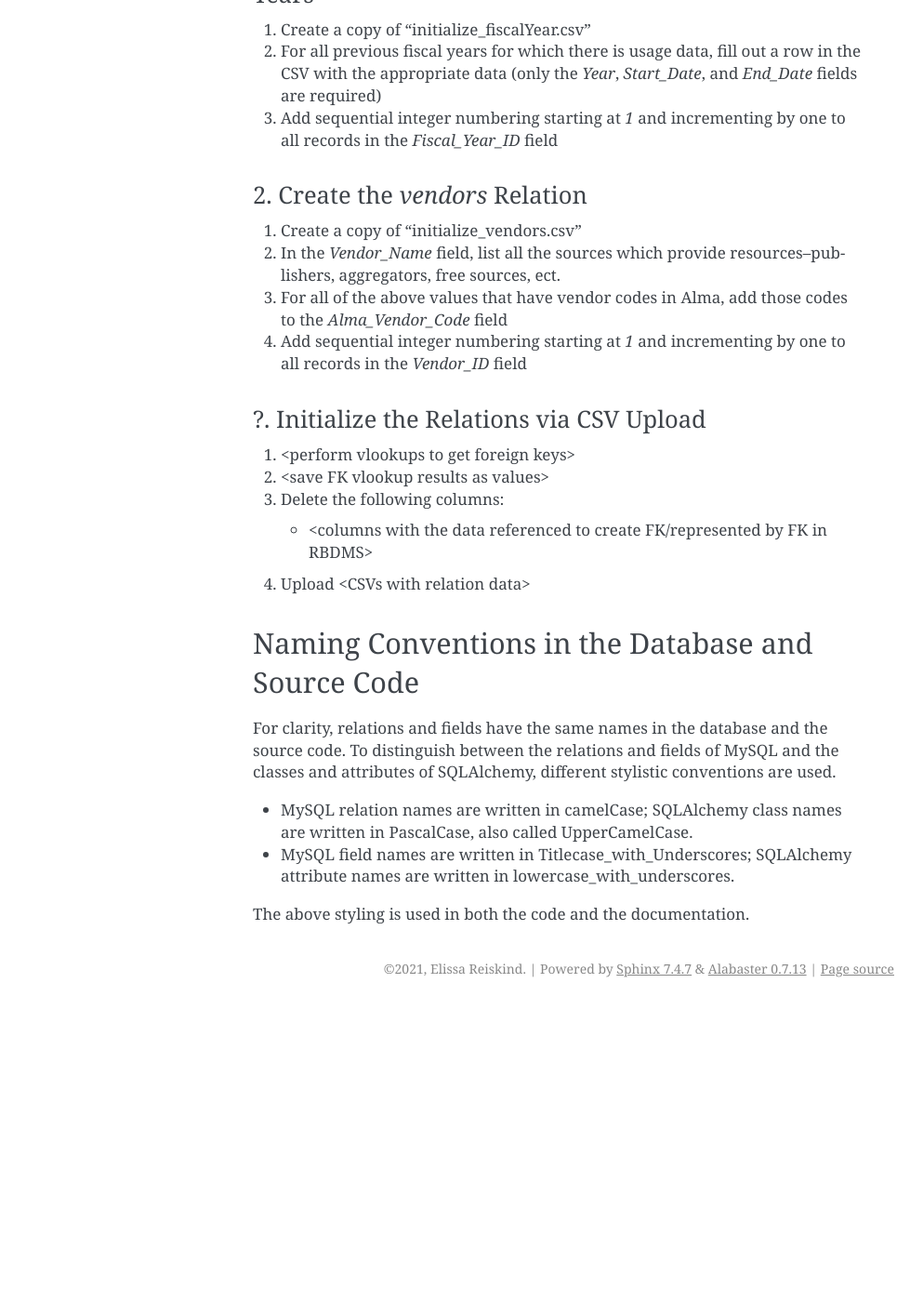
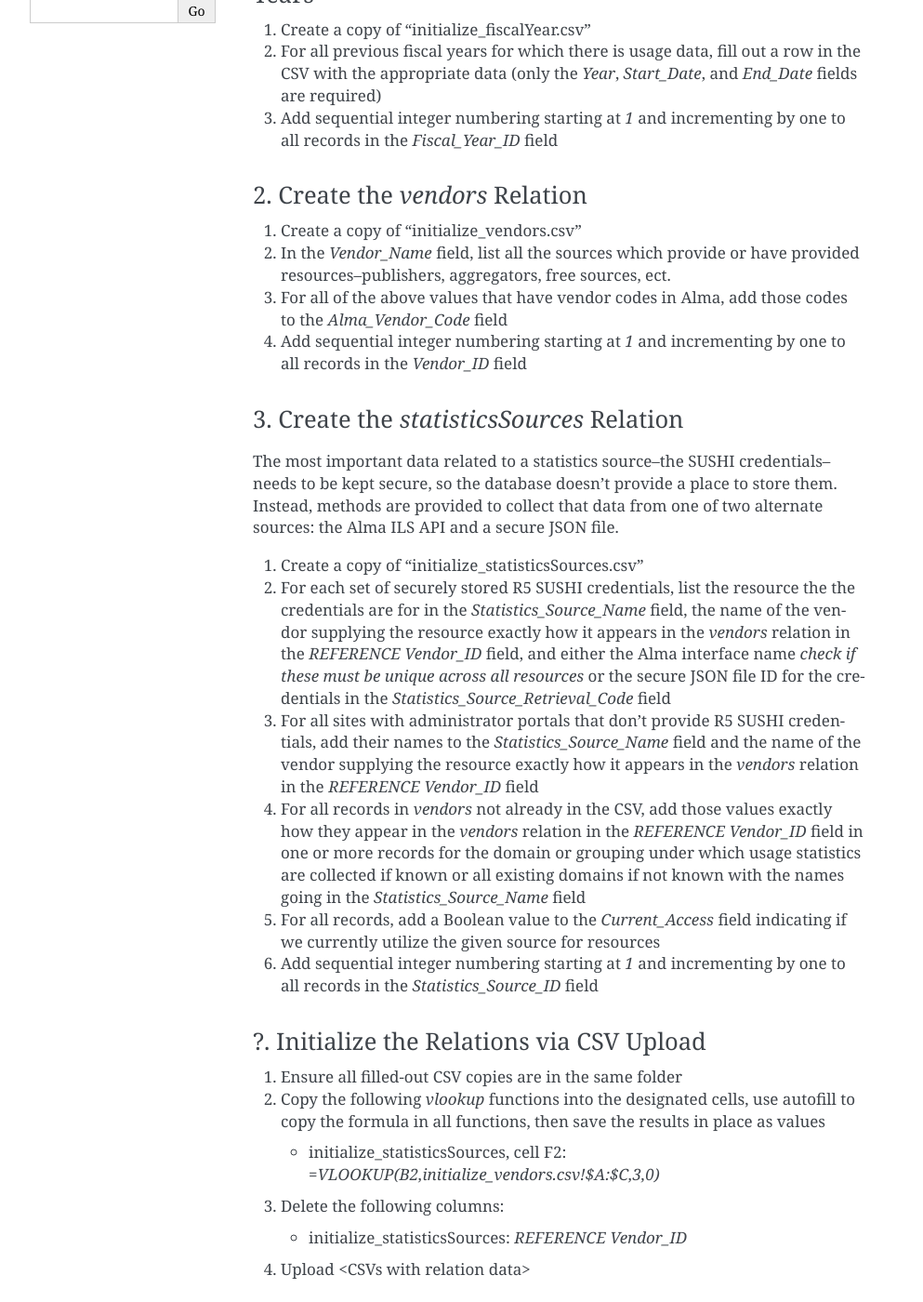
Before and after one commit to ereiskind/nolcat, a Sphinx documentation site: the page built from docs/source/the_database.rst, in a window 1280 px wide and 1400 px high, scrolled down 566 px. Shown: the whole window at 93% size, without its empty margins (148-1141 px from the left). Built offline with Sphinx 7.4.7, drawn with Linux system fonts in a browser that asks for light colours; before the commit the page ends 1647 px from its top, so only the background shows below that; some of the changed text lies outside the part shown.

Commit message:
Write step three of database creation

```diff
--- a/docs/source/the_database.rst
+++ b/docs/source/the_database.rst
@@ -20,17 +20,31 @@
 2. Create the `vendors` Relation
 ================================
 1. Create a copy of "initialize_vendors.csv"
-2. In the `Vendor_Name` field, list all the sources which provide resources--publishers, aggregators, free sources, ect.
+2. In the `Vendor_Name` field, list all the sources which provide or have provided resources--publishers, aggregators, free sources, ect.
 3. For all of the above values that have vendor codes in Alma, add those codes to the `Alma_Vendor_Code` field
 4. Add sequential integer numbering starting at `1` and incrementing by one to all records in the `Vendor_ID` field
 
+3. Create the `statisticsSources` Relation
+==========================================
+The most important data related to a statistics source--the SUSHI credentials--needs to be kept secure, so the database doesn't provide a place to store them. Instead, methods are provided to collect that data from one of two alternate sources: the Alma ILS API and a secure JSON file.
+
+1. Create a copy of "initialize_statisticsSources.csv"
+2. For each set of securely stored R5 SUSHI credentials, list the resource the the credentials are for in the `Statistics_Source_Name` field, the name of the vendor supplying the resource exactly how it appears in the `vendors` relation in the `REFERENCE Vendor_ID` field, and either the Alma interface name *check if these must be unique across all resources* or the secure JSON file ID for the credentials in the `Statistics_Source_Retrieval_Code` field
+3. For all sites with administrator portals that don't provide R5 SUSHI credentials, add their names to the `Statistics_Source_Name` field and the name of the vendor supplying the resource exactly how it appears in the `vendors` relation in the `REFERENCE Vendor_ID` field
+4. For all records in `vendors` not already in the CSV, add those values exactly how they appear in the `vendors` relation in the `REFERENCE Vendor_ID` field in one or more records for the domain or grouping under which usage statistics are collected if known or all existing domains if not known with the names going in the `Statistics_Source_Name` field
+5. For all records, add a Boolean value to the `Current_Access` field indicating if we currently utilize the given source for resources
+6. Add sequential integer numbering starting at `1` and incrementing by one to all records in the `Statistics_Source_ID` field
+
 ?. Initialize the Relations via CSV Upload
 ==========================================
-1. <perform vlookups to get foreign keys>
-2. <save FK vlookup results as values>
+1. Ensure all filled-out CSV copies are in the same folder
+2. Copy the following `vlookup` functions into the designated cells, use autofill to copy the formula in all functions, then save the results in place as values
+
+   * initialize_statisticsSources, cell F2: `=VLOOKUP(B2,initialize_vendors.csv!$A:$C,3,0)`
+
 3. Delete the following columns:
 
-   * <columns with the data referenced to create FK/represented by FK in RBDMS>
+   * initialize_statisticsSources: `REFERENCE Vendor_ID`
 
 4. Upload <CSVs with relation data>
 
```
